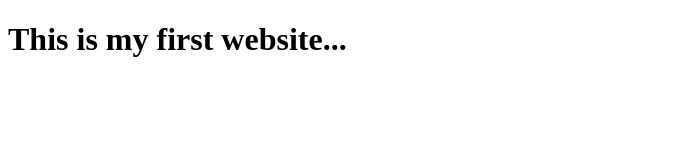
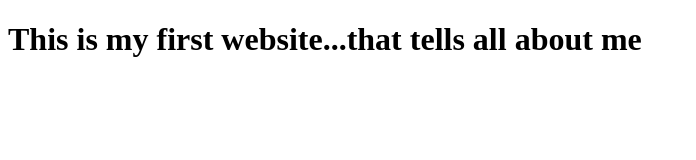
Before and after one commit to m-zeeshan-k/zeeshan-cv, a plain HTML site: page index.html in a window 1280 px wide. Shown: the whole page, without its empty margins (0-696 px from the left). Drawn offline with Linux system fonts and the light colour scheme.

Commit message:
Update index.html

```diff
--- a/index.html
+++ b/index.html
@@ -7,6 +7,6 @@
     <title>Index</title>
 </head>
 <body>
-    <h1>This is my first website...</h1>
+    <h1>This is my first website...that tells all about me</h1>
 </body>
 </html>
```
